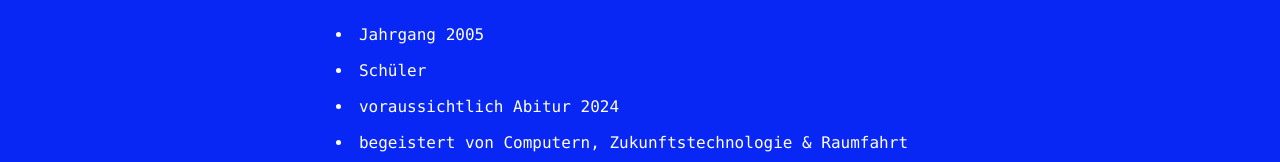
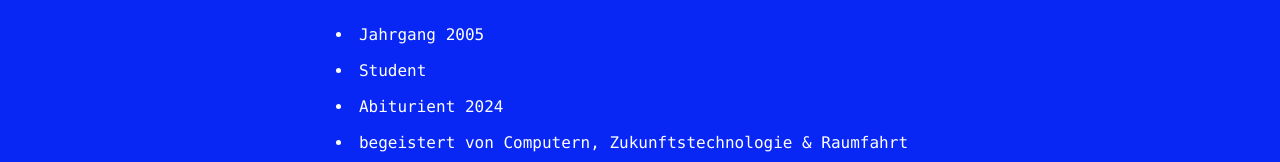
Before and after one commit to diepoe/diepoe-web, an Astro site: page /about in a window 1280 px wide. Shown: the part 591-753 px from the top of the page. Built offline with nearby package versions, Linux system fonts and the light colour scheme; Astro itself is replaced by a stand-in of ours.

Commit message:
update about page

```diff
--- a/src/pages/about.astro
+++ b/src/pages/about.astro
@@ -14,8 +14,8 @@ import Layout from '../layouts/BlogPost.astro';
 
 <ul>
 	<li>Jahrgang 2005</li>
-	<li>Schüler</li>
-	<li>voraussichtlich Abitur 2024</li>
+	<li>Student</li>
+	<li>Abiturient 2024</li>
 	<li>begeistert von Computern, Zukunftstechnologie & Raumfahrt</li>
 	<li>Freizeitgestaltung: Handball, Fitnessstudio & Schach</li>
 </ul>
```
